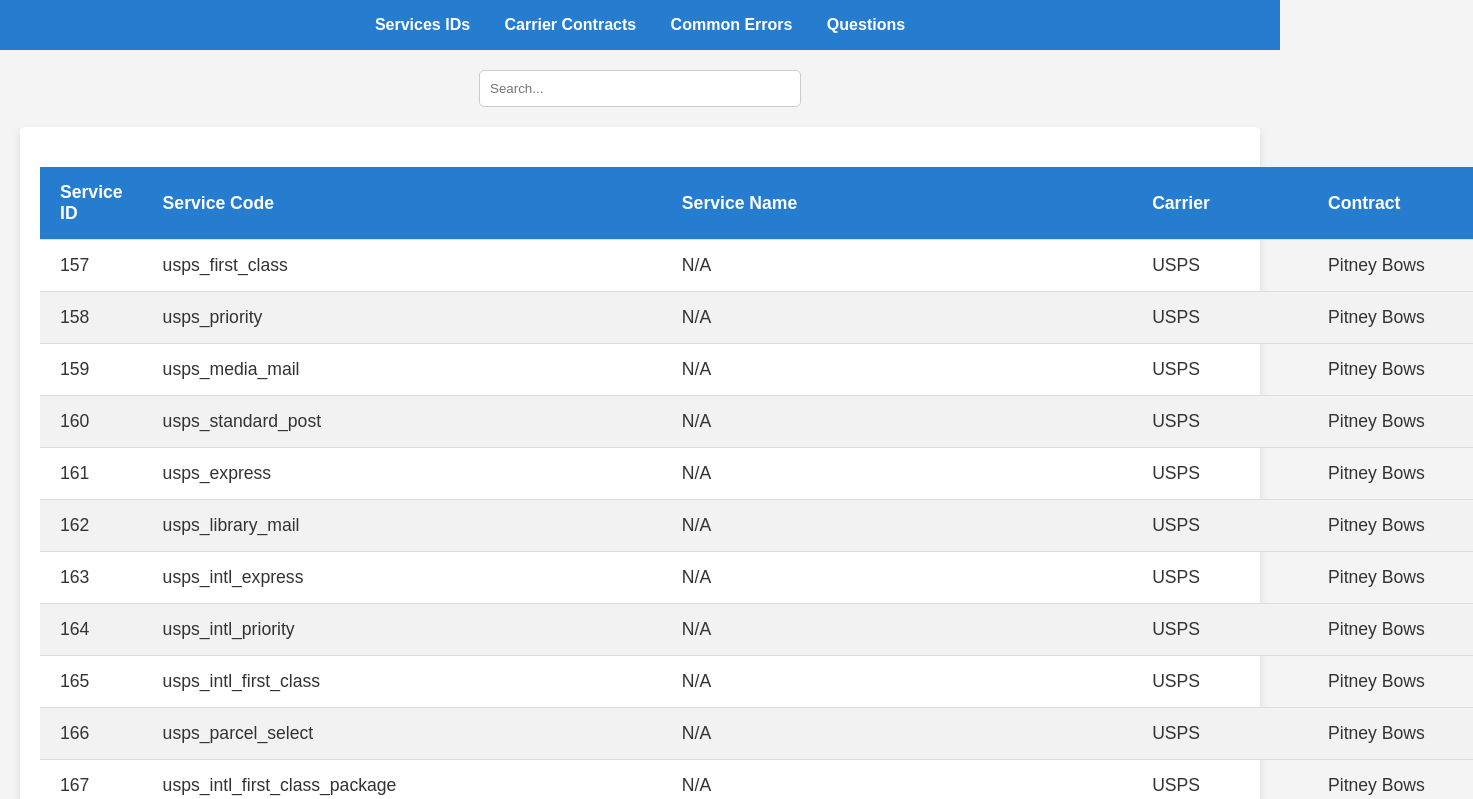
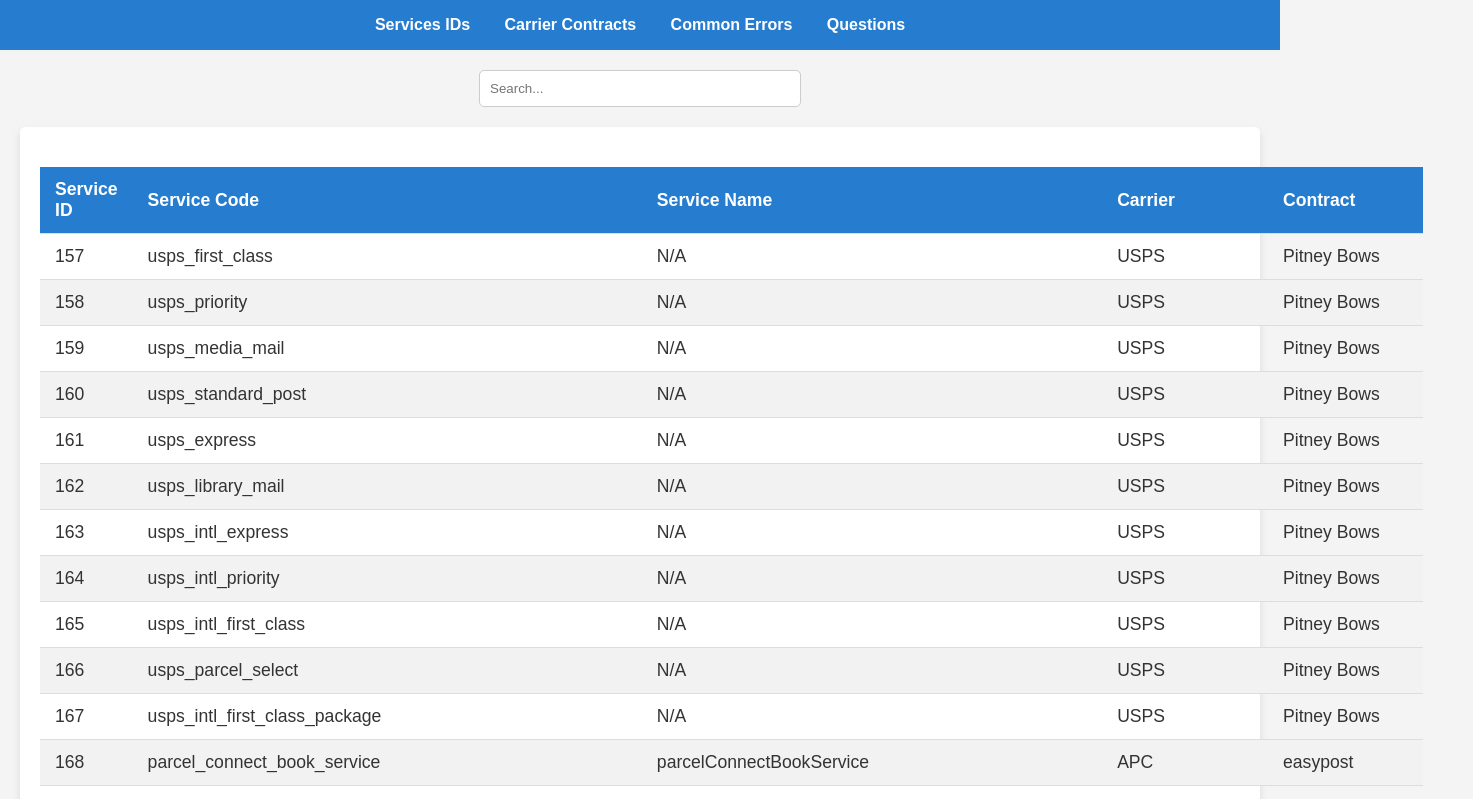
Before and after one commit to saileenw/ehub-info, a plain HTML site: page index.html in a window 1280 px wide. Shown: the top 799 px of the page, 1473 px wide, since content can reach past the window. Drawn offline with Linux system fonts and the light colour scheme.

Commit message:
Adjust padding and column widths in styles.css

```diff
--- a/styles.css
+++ b/styles.css
@@ -68,7 +68,7 @@
 }
 
 th, td {
-    padding: 15px 20px;
+    padding: 12px 15px;
     border-bottom: 1px solid #dddddd;
 }
 
@@ -82,11 +82,11 @@
 }
 /* Set specific widths for each column */
 th:nth-child(1), td:nth-child(1) {
-    width: 10%;  /* Service ID */
+    width: 20%;  /* Service ID */
 }
 
 th:nth-child(2), td:nth-child(2) {
-    width: 35%;  /* Service Code */
+    width: 25%;  /* Service Code */
 }
 
 th:nth-child(3), td:nth-child(3) {
```
